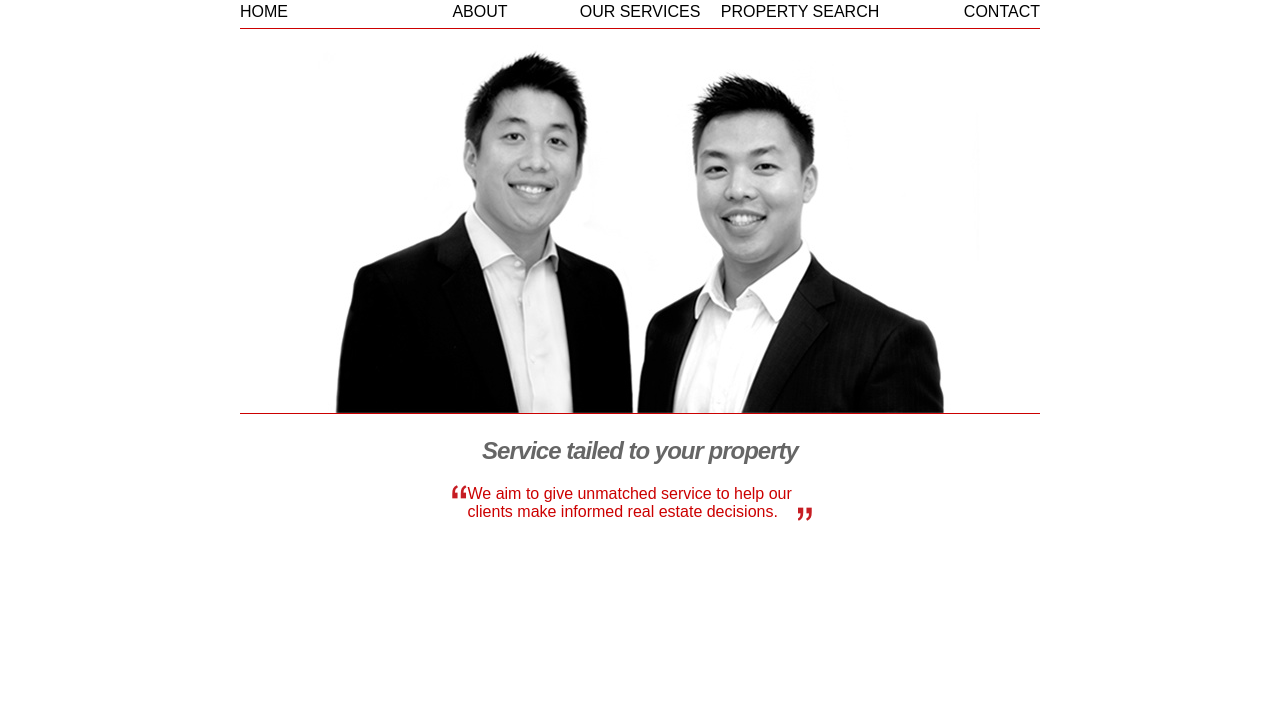
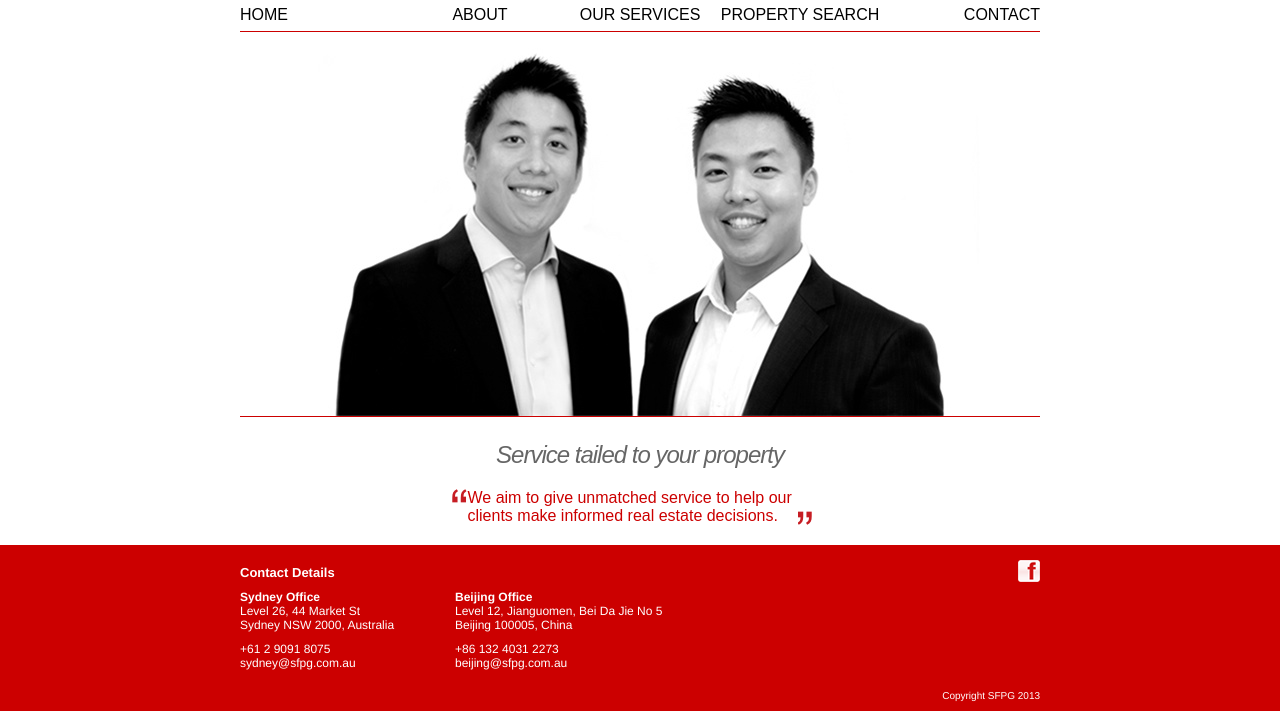
Before and after one commit to hongymagic/sfpg.com.au, a website: page public/index.html in a window 1280 px wide. Shown: the part 220-931 px from the top of the page. Before the commit the page ends 800 px from the top, so only its background shows below. Drawn offline with Linux system fonts and the light colour scheme; a web font is replaced by a local one.

Commit message:
add footer

```diff
--- /dev/null
+++ b/public/css/less/base.less
@@ -0,0 +1,4 @@
+body {
+	margin: 0;
+	padding: 0;
+}
--- a/public/css/less/content.less
+++ b/public/css/less/content.less
@@ -4,18 +4,19 @@
 	.contained;
 
 	.hero {
-		background: url(/img/hero.jpg) top left;
+		margin: 0; padding: 0;
+		width: 800px;
 
-		margin: 0; padding: 0;
-		border-bottom: solid 1px #c00;
-		width: 800px;
-		height: 384px;
+		img {
+			border-bottom: solid 1px #c00;
+		}
 
 		h2 {
 			font-style: italic;
 			letter-spacing: -1px;
 			color: #666;
 			text-align: center;
+			font-weight: 300;
 		}
 
 		blockquote {
--- /dev/null
+++ b/public/css/less/footer.less
@@ -0,0 +1,70 @@
+@import "mixins.less";
+
+footer {
+	margin: 20px 0 0; padding: 0;
+
+	background-color: #c00;
+	color: #fff;
+	font-family: Helvetica, Arial, sans-serif;
+
+	.container {
+		.contained;
+		.clearfix;
+
+		position: relative;
+	}
+
+	.offices {
+		margin: 10px 0;
+		.clearfix;
+
+		h1 {
+			margin: 10px 0;
+			font-size: 13px;
+		}
+
+		.contact {
+			width: 215px;
+			float: left;
+
+			&, h2 {
+				font-size: 12px;
+			}
+
+			h2, span, a {
+				margin: 0; padding: 0;
+				display: block;
+			}
+
+			a {
+				.reset-link-styles;
+
+				&.tel {
+					margin-top: 10px;
+				}
+			}
+		}
+	}
+
+	.social {
+		position: absolute;
+		top: 15px; right: 0;
+
+		.facebook {
+			text-indent: -9999px;
+			background: url(/img/facebook-logo.png) no-repeat top left;
+			display: block;
+			width: 22px; height: 22px;
+		}
+
+		.twitter {
+			.hidden;
+		}
+	}
+
+	.copyright {
+		display: inline-block;
+		float: right;
+		font-size: 10px;
+	}
+}
--- a/public/css/less/header.less
+++ b/public/css/less/header.less
@@ -10,6 +10,7 @@ header {
 		display: block;
 		text-align: center;
 		font-size: 48px;
+		font-weight: 300;
 
 		a {
 			.reset-link-styles;
@@ -38,6 +39,7 @@ header {
 
 		a {
 			display: table-cell;
+			padding-top: 3px;
 			width: 100%;
 			overflow: hidden;
 			text-transform: uppercase;
--- a/public/css/less/mixins.less
+++ b/public/css/less/mixins.less
@@ -1,6 +1,23 @@
 .contained (@width: 800px) {
 	margin: 0 auto;
 	width: @width;
+}
+
+.clearfix {
+	*zoom: 1;
+
+	&:before, &:after {
+		content: ' ';
+		display: table;
+	}
+
+	&:after {
+		clear: both;
+	}
+}
+
+.hidden {
+	display: none;
 }
 
 .reset-link-styles {
--- a/public/index.html
+++ b/public/index.html
@@ -9,8 +9,10 @@
 
 		<link rel="styleshee" href="css/reset.css">
 		<link rel="stylesheet/less" href="css/less/fonts.less">
+		<link rel="stylesheet/less" href="css/less/base.less">
 		<link rel="stylesheet/less" href="css/less/header.less">
 		<link rel="stylesheet/less" href="css/less/content.less">
+		<link rel="stylesheet/less" href="css/less/footer.less">
 		<script src="/js/vendor/less.js"></script>
 	</head>
 	<body>
@@ -38,6 +40,35 @@
 		</section>
 
 		<footer>
+			<div class="container">
+
+				<section class="offices">
+					<h1>Contact Details</h3>
+
+					<article id="sydney" class="contact vcard">
+						<h2 class="location">Sydney Office</h2>
+						<span class="street-address">Level 26, 44 Market St</span>
+						<span class="postal-code region country">Sydney NSW 2000, Australia</span>
+
+						<a href="tel:+41445002930" class="tel">+61 2 9091 8075</a>
+						<a href="mailto:sydney@sfpg.com.au" class="email">sydney@sfpg.com.au</a>
+					</article>
+					<article id="china" class="contact vcard">
+						<h2 class="location">Beijing Office</h2>
+						<span class="street-address">Level 12, Jianguomen, Bei Da Jie No 5</span>
+						<span class="postal-code region country">Beijing 100005, China</span>
+
+						<a href="tel:+41445002930" class="tel">+86 132 4031 2273</a>
+						<a href="mailto:sydney@sfpg.com.au" class="email">beijing@sfpg.com.au</a>
+					</article>
+				</section>
+
+				<p class="copyright">Copyright SFPG 2013</p>
+				<nav class="social">
+					<a href="#" class="facebook">Facebook</a>
+					<a href="#" class="twitter">Twitter</a>
+				</nav>
+			</div>
 		</footer>
 	</body>
 </html>
```
Also changed, not shown: public/img/facebook-logo.png (added).
